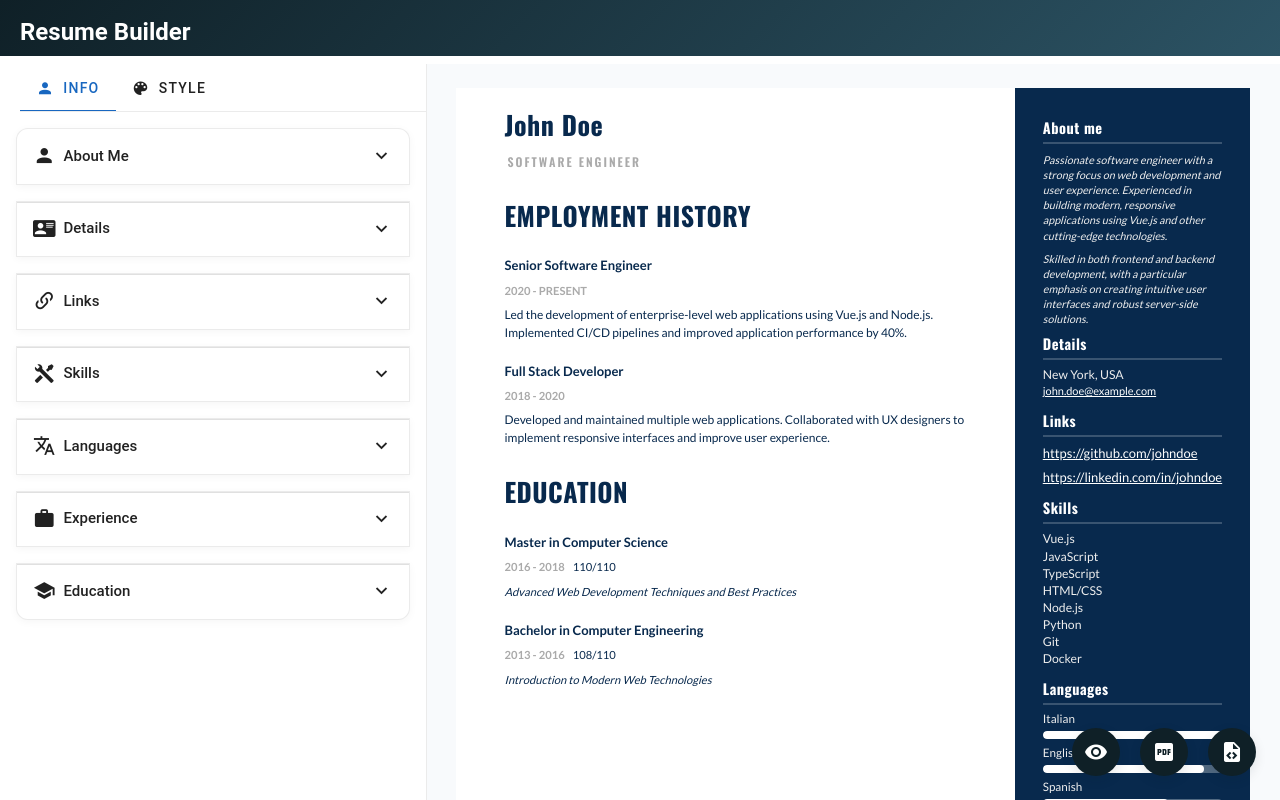
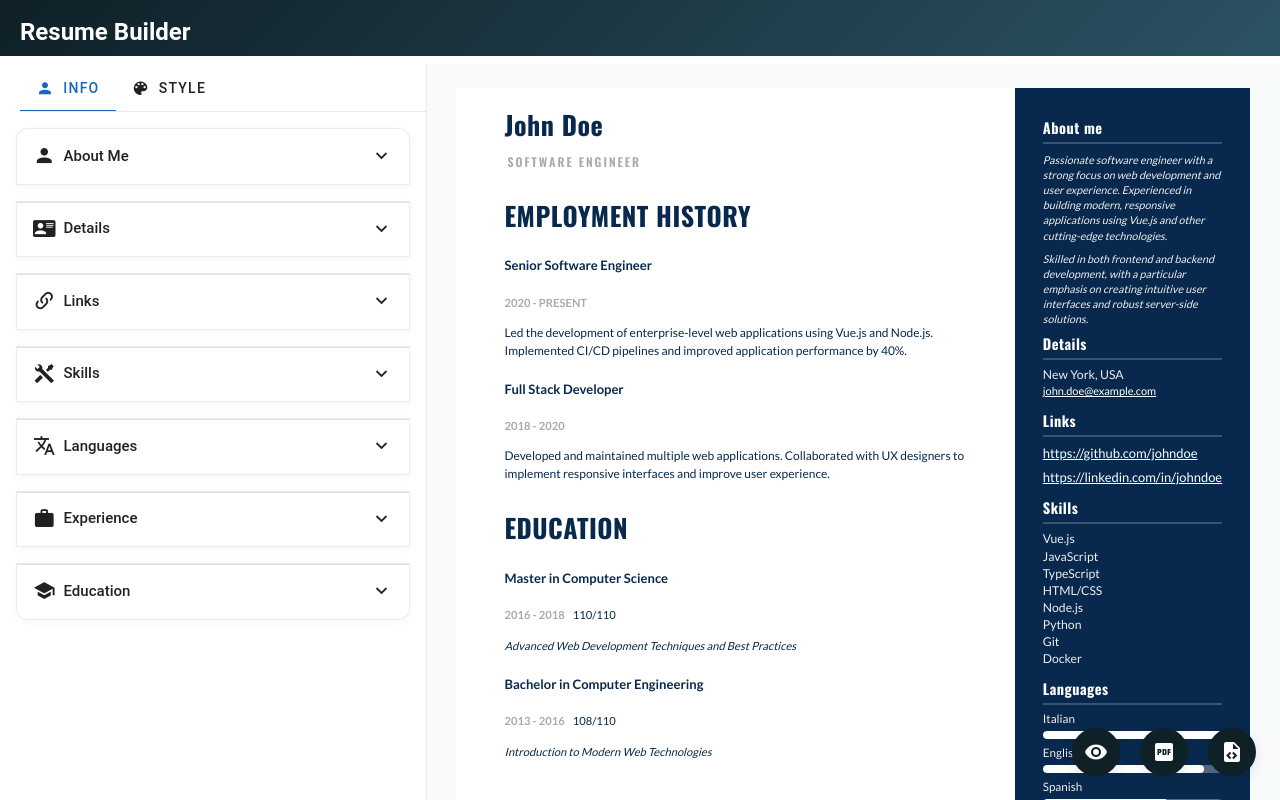
Before and after one commit to gianfrancodemarco/resume-builder, a Vue app: page /editor in a window 1280 px wide. Shown: the top 800 px of the page. Built offline with nearby package versions, Linux system fonts and the light colour scheme.

Commit message:
chore: fix controls and some styling

```diff
--- a/package.json
+++ b/package.json
@@ -14,6 +14,7 @@
     "@mdi/font": "^7.4.47",
     "@vueuse/core": "^13.3.0",
     "html2pdf.js": "^0.10.3",
+    "pinia": "^3.0.3",
     "vue": "^3.5.13",
     "vue-router": "^4.5.1",
     "vuetify": "^3.8.0-beta.0"
--- a/src/components/LandingPage.vue
+++ b/src/components/LandingPage.vue
@@ -12,6 +12,9 @@
             <h1 class="landing-title">Resume Builder</h1>
             <p class="landing-subtitle">Create a stunning resume in minutes.<br>Modern, fast, and free.</p>
             <v-btn color="primary" class="landing-btn" large to="/editor">Start Editing</v-btn>
+        </div>
+        <div class="website-link">
+            <a href="https://gianfrancodemarco.dev" target="_blank" rel="noopener noreferrer">gianfrancodemarco.dev</a>
         </div>
     </div>
 </template>
@@ -103,4 +106,22 @@
     background: #1a2c35 !important;
     box-shadow: 0 8px 32px rgba(15, 32, 39, 0.22);
 }
+
+.website-link {
+    position: absolute;
+    bottom: 2rem;
+    left: 50%;
+    transform: translateX(-50%);
+}
+
+.website-link a {
+    color: rgba(255, 255, 255, 0.8);
+    text-decoration: none;
+    font-size: 0.95rem;
+    transition: color 0.3s ease;
+}
+
+.website-link a:hover {
+    color: #fff;
+}
 </style>
--- a/src/components/ResumePreview.vue
+++ b/src/components/ResumePreview.vue
@@ -128,7 +128,7 @@ export default {
   margin-bottom: var(--content-spacing);
 }
 
-.resume-preview section {
+.resume-preview .section {
   margin-bottom: var(--section-spacing);
 }
 
@@ -355,6 +355,16 @@ li {
   display: inline-block;
 }
 
+.resume-preview .section .job-title,
+.resume-preview .section .job-desc,
+.resume-preview .section .date,
+.resume-preview .section .graduation-mark,
+.resume-preview .section .thesis,
+.resume-preview .section p,
+.resume-preview .section li {
+  margin-bottom: var(--content-spacing);
+}
+
 @media print {
   .container {
     width: 210mm;
--- a/src/components/ResumeStyle.vue
+++ b/src/components/ResumeStyle.vue
@@ -62,9 +62,9 @@
                     <div>
                         <div class="text-subtitle-2 mb-2">Font Sizes</div>
                         <v-slider v-model="local.typography.baseSize" label="Base Size" min="12" max="20" step="1"
-                            thumb-label></v-slider>
+                            thumb-label class="style-slider"></v-slider>
                         <v-slider v-model="local.typography.headingSize" label="Heading Size" min="16" max="32" step="1"
-                            thumb-label></v-slider>
+                            thumb-label class="style-slider"></v-slider>
                     </div>
                 </div>
             </v-window-item>
@@ -74,12 +74,12 @@
                     <div>
                         <div class="text-subtitle-2 mb-2">Section Spacing</div>
                         <v-slider v-model="local.spacing.section" label="Section Gap" min="8" max="48" step="4"
-                            thumb-label></v-slider>
+                            thumb-label class="style-slider"></v-slider>
                     </div>
                     <div>
                         <div class="text-subtitle-2 mb-2">Content Spacing</div>
                         <v-slider v-model="local.spacing.content" label="Content Gap" min="4" max="24" step="2"
-                            thumb-label></v-slider>
+                            thumb-label class="style-slider"></v-slider>
                     </div>
                     <div>
                         <div class="text-subtitle-2 mb-2">Sidebar Position</div>
@@ -296,4 +296,12 @@ export default {
 :deep(.color-input .v-field--focused .v-field__outline) {
     border-color: rgb(var(--v-theme-primary));
 }
+
+.style-slider {
+    max-width: 340px;
+    width: 100%;
+    margin-left: auto;
+    margin-right: auto;
+    display: block;
+}
 </style>
```
Also changed, not shown: 1 other file (tests, documents, lock files or other folders).
